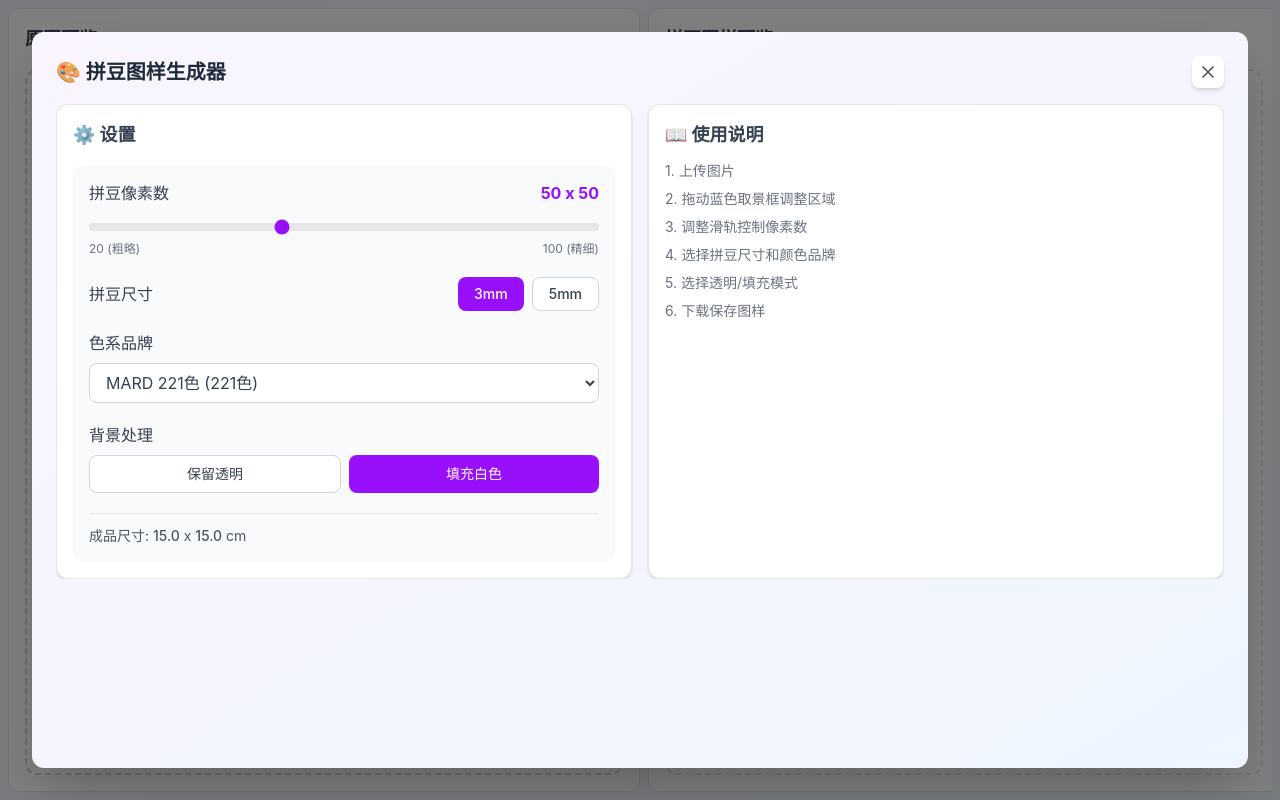
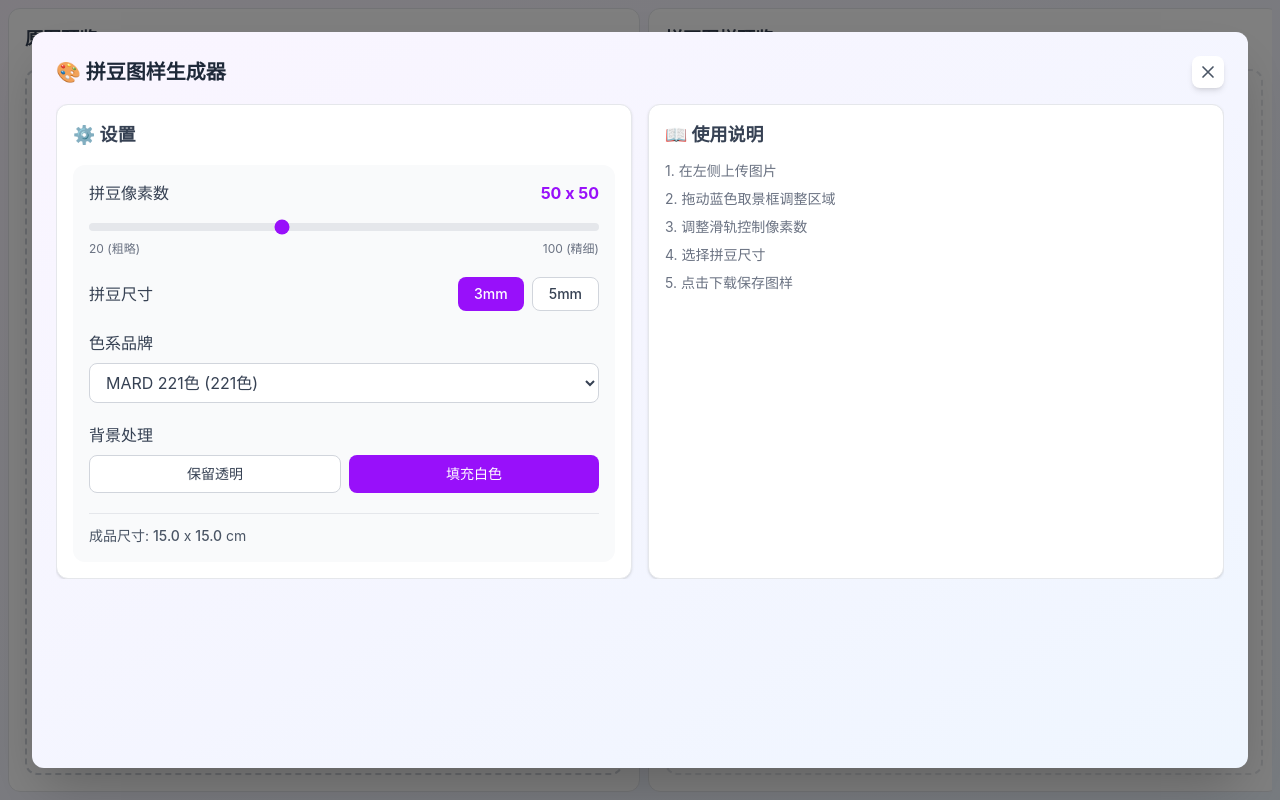
Before and after one commit to krescent/pixel, a React (Vite) app: page / in a window 1280 px wide. Both pictures are taken after a click on the button "展开设置". Built offline with nearby package versions, Linux system fonts and the light colour scheme.

Commit message:
Revert "docs: 更新使用说明，添加颜色品牌和填充模式步骤"
This reverts commit 19c8554458e271bd9d9376d8c0aa523c75369eb5.

```diff
--- a/src/App.tsx
+++ b/src/App.tsx
@@ -220,12 +220,11 @@ function App() {
               <div className="flex-1 min-w-[300px] bg-white rounded-xl shadow-sm border border-gray-200 p-4">
                 <h2 className="text-lg font-semibold text-gray-700 mb-3">📖 使用说明</h2>
                 <ul className="text-sm text-gray-500 space-y-2">
-                  <li>1. 上传图片</li>
+                  <li>1. 在左侧上传图片</li>
                   <li>2. 拖动蓝色取景框调整区域</li>
                   <li>3. 调整滑轨控制像素数</li>
-                  <li>4. 选择拼豆尺寸和颜色品牌</li>
-                  <li>5. 选择透明/填充模式</li>
-                  <li>6. 下载保存图样</li>
+                  <li>4. 选择拼豆尺寸</li>
+                  <li>5. 点击下载保存图样</li>
                 </ul>
               </div>
             </div>
```
